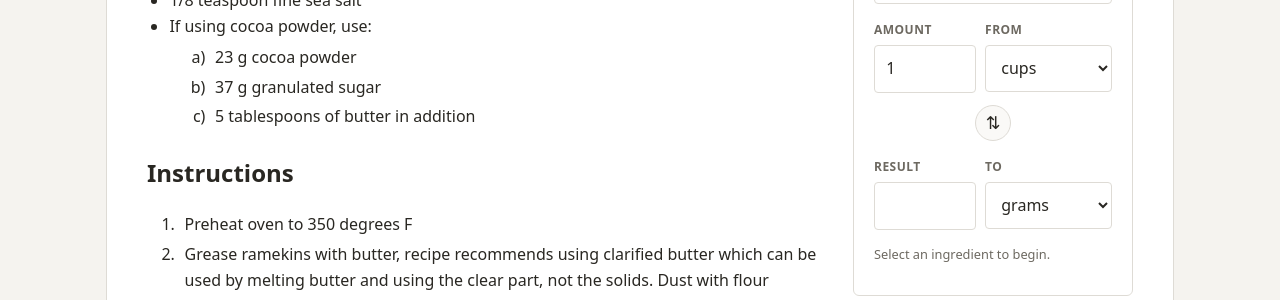
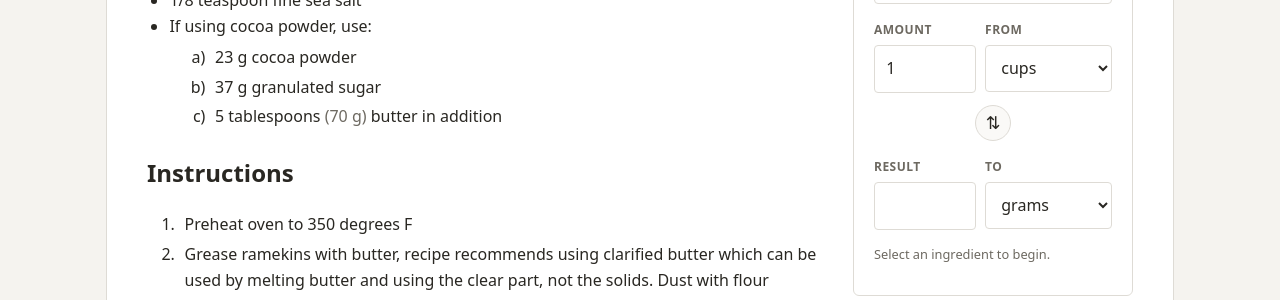
Before and after one commit to sundaycake/recipes, a Jekyll site: the page built from _recipes/chocolate-molten-lava-cake.md, in a window 1280 px wide and 900 px high, scrolled down 752 px. Shown: the part 155-455 px from the top of the window. Built offline with Jekyll 4.4.1, drawn with Linux system fonts in a browser that asks for light colours.

```diff
--- a/_recipes/chocolate-molten-lava-cake.md
+++ b/_recipes/chocolate-molten-lava-cake.md
@@ -37,7 +37,7 @@ source_url: https://www.realbakingwithrose.com/month/2021/4/3/molten-lava-chocol
 - If using cocoa powder, use:
   1. 23 g cocoa powder
   2. 37 g granulated sugar
-  3. 5 tablespoons of butter in addition
+  3. 5 tablespoons butter in addition
 
 ## Instructions
 1. Preheat oven to 350 degrees F
```
